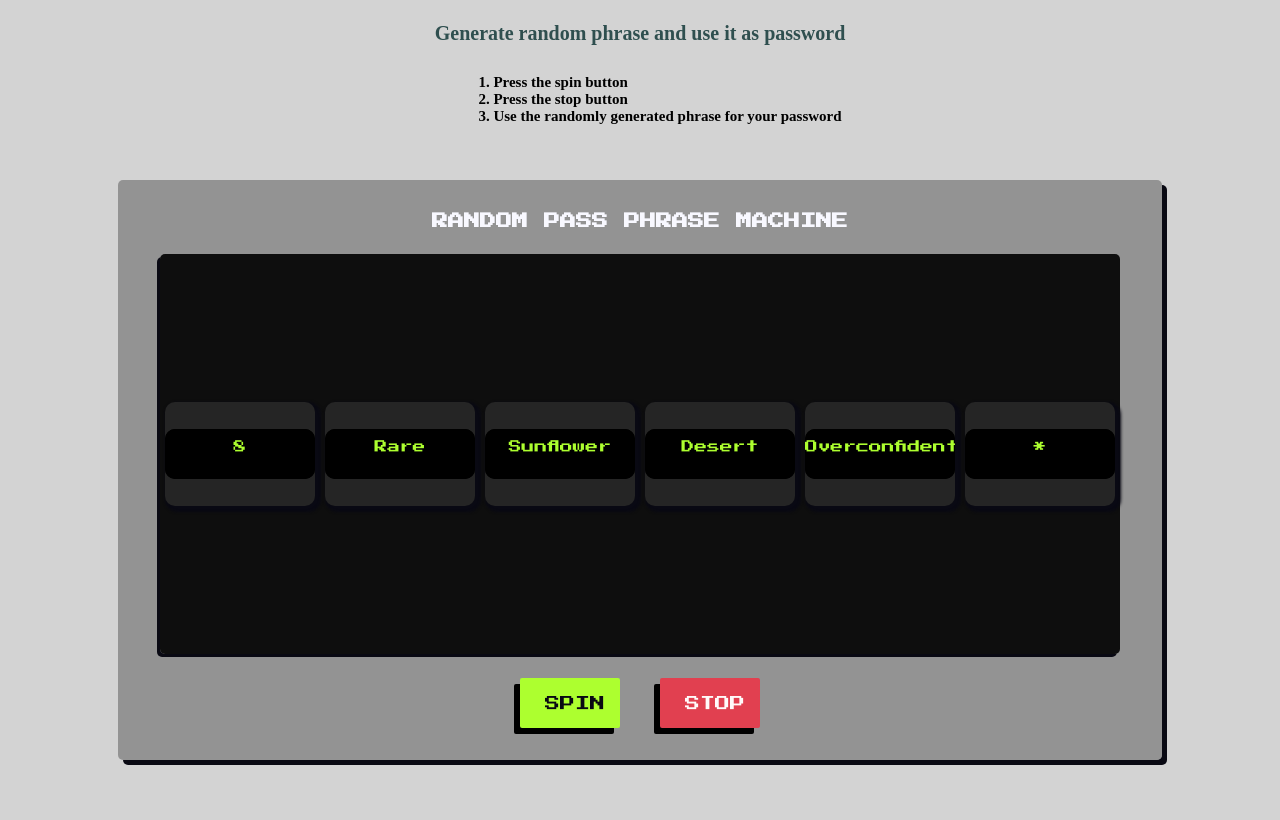
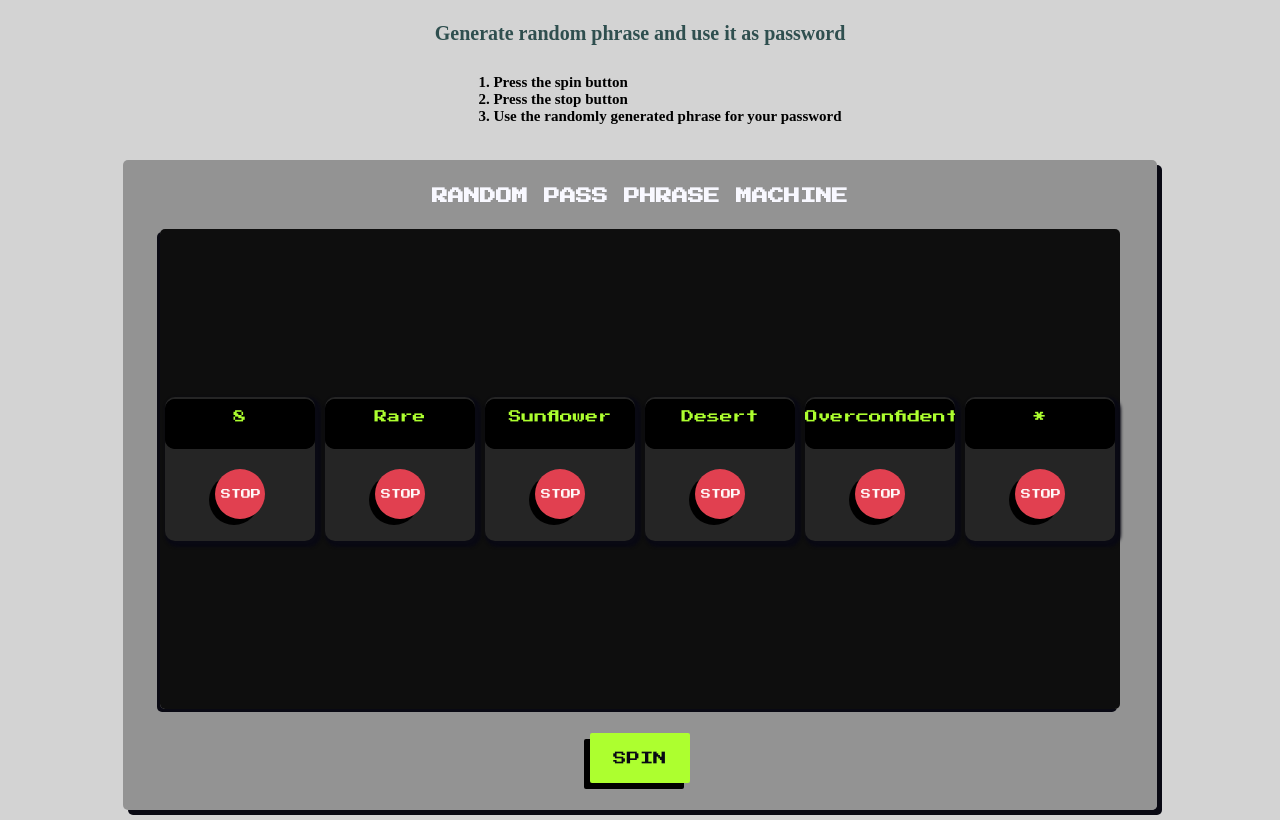
Before and after one commit to gaonita/pwgenerator, a React (Create React App) app: page /version3 in a window 1280 px wide. Built offline with nearby package versions, Linux system fonts and the light colour scheme; a web font is replaced by a local one.

Commit message:
more buttons

```diff
--- a/src/App.css
+++ b/src/App.css
@@ -59,10 +59,8 @@ li {
 
 button {
     font-family: 'Press Start 2P', cursive ;
-
     height: 20px;
     width: 150px;
-    font-size: 15px;
     border-radius: 2px;
     background-color: darkslategrey;
     color: snow;
@@ -71,7 +69,7 @@ button {
     transition: all .15s linear 0s;
     position: relative;
     display: inline-block;
-    padding: 15px 25px;
+    /*padding: 15px 25px;*/
 }
 button:focus {outline:0;}
 
@@ -302,11 +300,12 @@ button::after {
 }
 
 .machine {
-    margin-top: 30px;
-    padding: 10px;
+    margin-top: 10px;
+    margin-bottom: 10px;
+    padding: 5px;
     background-color: rgba(105, 105, 105, 0.6);
     border-radius: 5px;
-    height: 70vh;
+    height: 80vh;
     width: 80vw;
     display: flex;
     flex-direction: row;
@@ -319,7 +318,7 @@ button::after {
 .container {
     border-radius: 5px;
     background-color: rgba(1, 1, 1, 0.9);
-    height: 50vh;
+    height: 60vh;
     width: 75vw;
     display: flex;
     align-items: center;
@@ -329,13 +328,13 @@ button::after {
 }
 
 .slotbox {
-    height: 13vh;
+    height: 18vh;
     width: 150px;
     border-radius: 10px;
     background-color: rgba(49, 49, 49, 0.67);
     /*border: solid 3px rgba(249, 249, 249, 0.56);*/
     display: flex;
-    flex-direction: row;
+    flex-direction: column;
     align-items: center;
     justify-content: center;
     box-shadow: 3px 3px 3px 3px rgb(9, 9, 19);
@@ -403,13 +402,15 @@ button::after {
 
 .spinStop {
     height: 50px;
-    width: 100px;
+    width: 50px;
     border: none;
+    border-radius: 80%;
     margin: 20px;
     background-color: #E14050;
     pointer-events: auto;
     cursor: pointer;
     box-shadow: -6px 6px 0 black;
+    font-size: 10px;
 }
 
 /*lever */
--- a/src/App.js
+++ b/src/App.js
@@ -2,12 +2,12 @@ import React, {Component} from 'react';
 import './App.css';
 import Header from "./Header";
 import Slick from "./Slick";
-
+//
 // import Main from "./Main";
 // import Animation from "./Animation";
 // import FirstVersion from "./firstVersion";
 // import {Switch, Route} from 'react-router-dom';
-//
+
 
 class App extends Component {
     render() {
```
Also changed, not shown: src/Slick.js.
